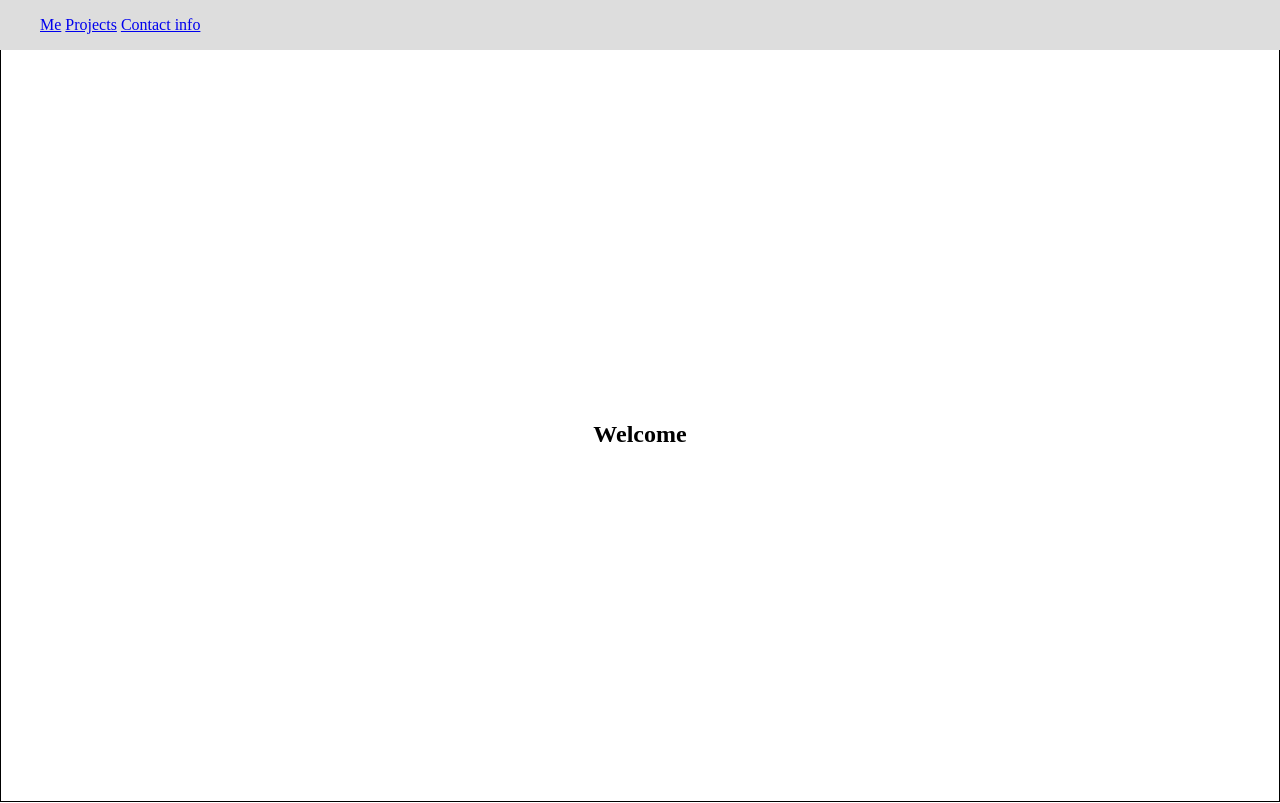
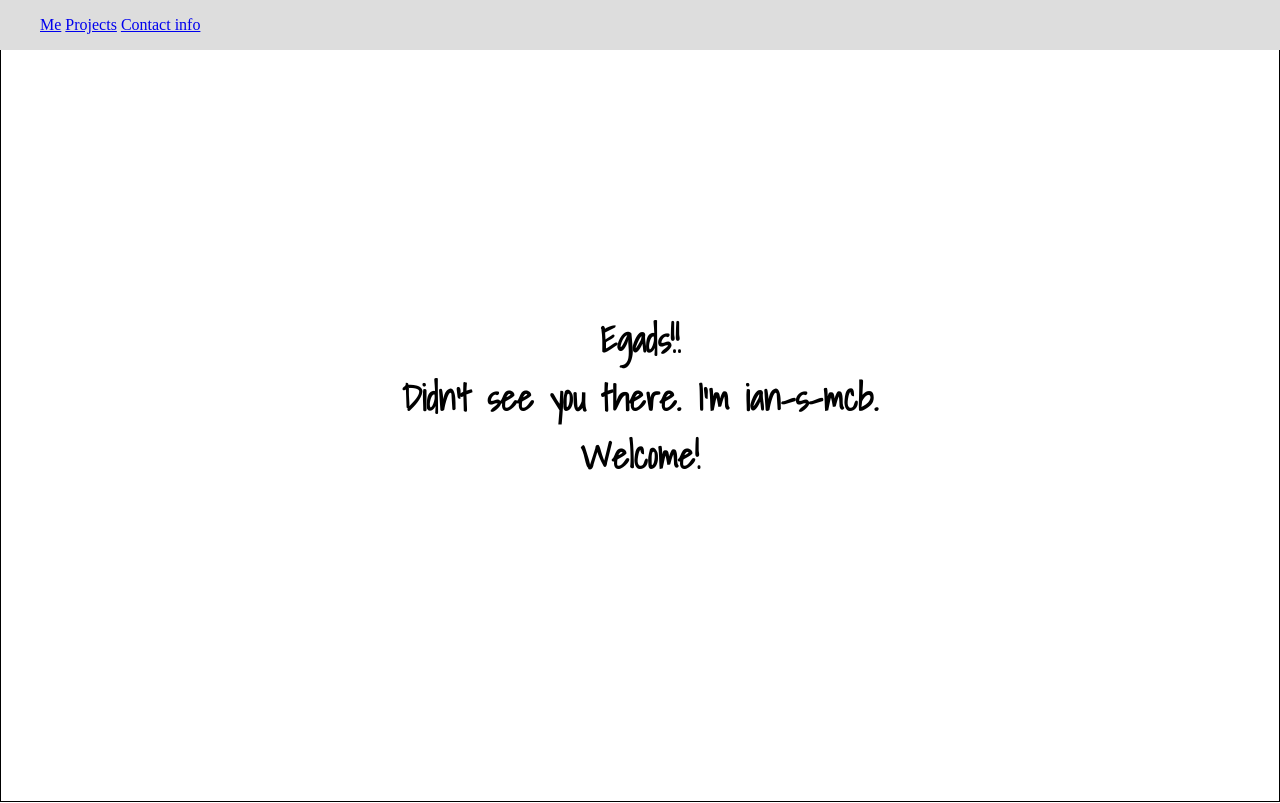
Before and after one commit to csc473s2019-webdev/hw3-p4-personal-portfolio-practice-with-html-css-ian-s-mcb, a plain HTML site: page index.html in a window 1280 px wide. Shown: the top 803 px of the page. Drawn offline with Linux system fonts and the light colour scheme.

Commit message:
Update welcome section text
Add a light-hearted greeting with a playful font.

```diff
--- a/index.css
+++ b/index.css
@@ -11,9 +11,11 @@ nav#navbar li {
   display: inline;
 }
 section#welcome-section {
-  min-height: 50vh;
-  padding-top: 50vh;
+  min-height: 65vh;
+  padding-top: 35vh;
   border: 1px solid #000;
+  font-family: 'Shadows Into Light', cursive;
+  font-size: 1.5em;
 }
 section#welcome-section > h1 {
   text-align: center;
--- a/index.html
+++ b/index.html
@@ -5,6 +5,7 @@
   <title>Fake Portfolio - ian-s-mcb</title>
   <link rel="stylesheet" href="./index.css">
   <link rel="stylesheet" href="https://use.fontawesome.com/releases/v5.7.2/css/all.css" integrity="sha384-fnmOCqbTlWIlj8LyTjo7mOUStjsKC4pOpQbqyi7RrhN7udi9RwhKkMHpvLbHG9Sr" crossorigin="anonymous">
+  <link href="https://fonts.googleapis.com/css?family=Shadows+Into+Light" rel="stylesheet">
 </head>
 <body>
   <div id="container">
@@ -16,7 +17,7 @@
       </ul>
     </nav>
     <section id="welcome-section">
-      <h1>Welcome</h1>
+      <h1>Egads!!<br>Didn't see you there. I'm ian-s-mcb.<br>Welcome!</h1>
     </section>
     <section id="projects">
       <h2>Projects</h2>
```
